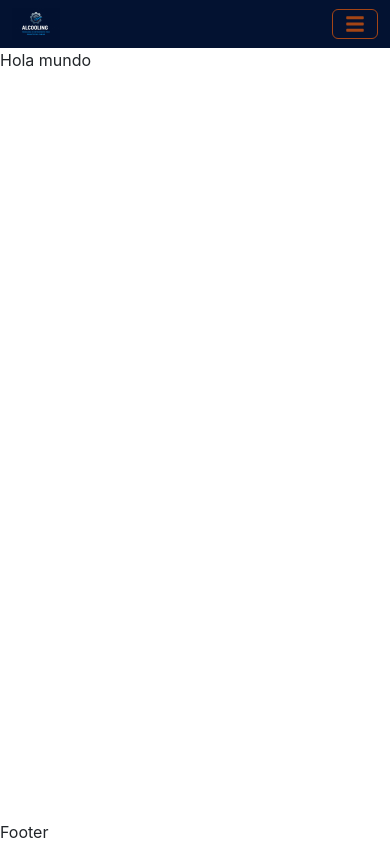
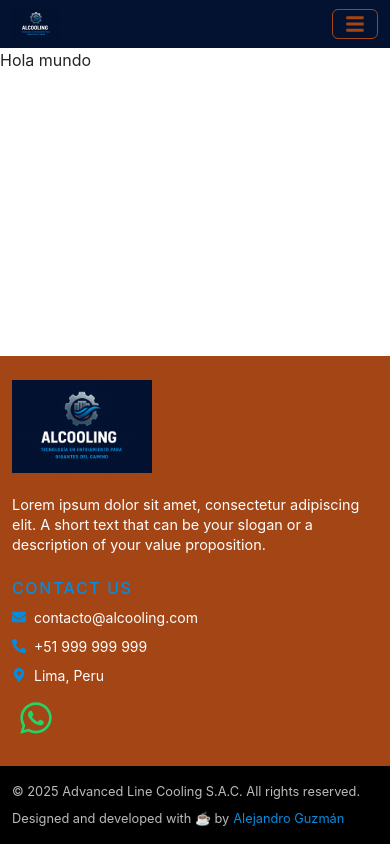
Before and after one commit to jAlejandroGM/advancedline-cooling-web, a React (Vite) app: page / in a window 390 px wide. Built offline with nearby package versions, Linux system fonts and the light colour scheme.

Commit message:
feat: implement Footer component with responsive design, contact information, and translations

```diff
--- a/src/components/Footer/Footer.jsx
+++ b/src/components/Footer/Footer.jsx
@@ -1,7 +1,115 @@
 import React from "react";
+import styles from "./Footer.module.css";
+import { Link } from "react-router-dom";
+import { useTranslation } from "react-i18next";
+import {
+  FaEnvelope,
+  FaPhone,
+  FaWhatsapp,
+  FaMapMarkerAlt,
+} from "react-icons/fa";
+
+const currentYear = new Date().getFullYear();
 
 const Footer = () => {
-  return <div>Footer</div>;
+  const { t } = useTranslation();
+
+  return (
+    <footer>
+      {/* Top section */}
+      <div className={`${styles.footerTop} py-4 py-md-5`}>
+        <div className="container">
+          <div className="row gy-4 align-items-start">
+            <div className="col-12 col-md-6 col-lg-5">
+              <div className="d-flex flex-column flex-sm-row flex-md-column gap-3 gap-sm-4">
+                <div>
+                  <Link
+                    to="/"
+                    aria-label={t("footer.logo-aria-label")}
+                    className="d-inline-block"
+                  >
+                    <img
+                      src="/banner-low.jpeg"
+                      alt="ALCooling logo"
+                      className={styles.footerLogoImg}
+                      decoding="async"
+                    />
+                  </Link>
+                </div>
+                <p className={`${styles.footerSlogan} mb-0`}>
+                  {t("footer.slogan")}
+                </p>
+              </div>
+            </div>
+            <div className="col-12 col-md-6 col-lg-4 ms-lg-auto">
+              <h6 className="text-uppercase">{t("footer.contact")}</h6>
+              <ul className="list-unstyled small m-0">
+                <li className="mb-2 d-flex align-items-center gap-2">
+                  <FaEnvelope size={14} color="var(--color-titles)" />
+                  <a
+                    href="mailto:contacto@alcooling.com"
+                    className={styles.footerLink}
+                  >
+                    contacto@alcooling.com
+                  </a>
+                </li>
+                <li className="mb-2 d-flex align-items-center gap-2">
+                  <FaPhone
+                    size={14}
+                    color="var(--color-titles)"
+                    className={styles.phoneIcon}
+                  />
+                  <a href="tel:+51999999999" className={styles.footerLink}>
+                    +51 999 999 999
+                  </a>
+                </li>
+                <li className="mb-2 d-flex align-items-center gap-2">
+                  <FaMapMarkerAlt size={14} color="var(--color-titles)" />
+                  <span className="d-block">{t("footer.dir")}</span>
+                </li>
+              </ul>
+              <div>
+                <a
+                  href="https://wa.me/51999999999"
+                  target="_blank"
+                  rel="noopener noreferrer"
+                  aria-label={t("topbar.wsp-aria-label")}
+                  className={styles.wspCta}
+                  title={t("topbar.wsp-aria-label")}
+                >
+                  <FaWhatsapp size={36} />
+                </a>
+              </div>
+            </div>
+          </div>
+        </div>
+      </div>
+      {/* Bottom section */}
+      <div className={`bg-black  ${styles.footerBottom} py-3`}>
+        <div className="container">
+          <div className="d-flex flex-column flex-sm-row justify-content-between align-items-start align-items-sm-center gap-2">
+            <div>
+              <span>
+                © {currentYear} Advanced Line Cooling S.A.C.{" "}
+                {t("footer.legal.copyrigth")}
+              </span>
+            </div>
+            <div className="text-sm-end">
+              <span className="me-1">{t("footer.legal.designedBy")}</span>
+              <a
+                href="https://github.com/jAlejandroGM"
+                target="_blank"
+                rel="noopener noreferrer"
+                aria-label={t("footer.legal.aria-label")}
+              >
+                Alejandro Guzmán
+              </a>
+            </div>
+          </div>
+        </div>
+      </div>
+    </footer>
+  );
 };
 
 export default Footer;
--- a/src/components/Footer/Footer.module.css
+++ b/src/components/Footer/Footer.module.css
@@ -0,0 +1,65 @@
+.footerTop {
+  background-color: var(--color-wood);
+  color: var(--color-white);
+}
+.footerLogoImg {
+  display: block;
+  max-width: 140px;
+  height: auto;
+}
+.footerSlogan {
+  font-size: 0.9rem;
+  line-height: 1.4;
+}
+.footerLink {
+  transition: color 0.2s ease-in-out;
+}
+.footerLink:hover,
+.footerLink:focus {
+  color: var(--color-titles);
+  text-decoration: underline;
+}
+.footerBottom {
+  color: #bbb;
+  font-size: 0.8rem;
+}
+.footerBottom a {
+  color: var(--color-titles);
+}
+.footerBottom a:hover,
+.footerBottom a:focus {
+  text-decoration: underline;
+}
+
+footer h6 {
+  color: var(--color-titles);
+  letter-spacing: 0.1em;
+  font-size: 1rem;
+}
+
+@media (min-width: 768px) {
+  footer h6 {
+    font-size: 1.25rem;
+    font-weight: 700;
+  }
+}
+
+.phoneIcon {
+  transform: scaleX(-1);
+}
+
+.wspCta {
+  display: inline-flex;
+  align-items: center;
+  justify-content: center;
+  width: 48px;
+  height: 48px;
+  border-radius: 50%;
+  color: var(--color-whatsapp);
+  transition: background-color 0.25s ease, transform 0.25s ease;
+}
+.wspCta:hover,
+.wspCta:focus {
+  background: rgba(0, 0, 0, 0.15);
+  transform: scale(1.05);
+}
--- a/src/locales/en/translation.json
+++ b/src/locales/en/translation.json
@@ -13,5 +13,16 @@
     "knowledge": "Knowledge",
     "products": "Products",
     "contact": "Contact us"
+  },
+  "footer": {
+    "logo-aria-label": "Go to home",
+    "slogan": "Lorem ipsum dolor sit amet, consectetur adipiscing elit. A short text that can be your slogan or a description of your value proposition.",
+    "contact": "Contact us",
+    "dir": "Lima, Peru",
+    "legal": {
+      "copyrigth": "All rights reserved.",
+      "designedBy": "Designed and developed with ☕ by",
+      "aria-label": "Go to Alejandro Guzmán's GitHub profile"
+    }
   }
 }
--- a/src/locales/es/translation.json
+++ b/src/locales/es/translation.json
@@ -13,5 +13,16 @@
     "knowledge": "Conocimiento",
     "products": "Productos",
     "contact": "Contáctanos"
+  },
+  "footer": {
+    "logo-aria-label": "Ir a inicio",
+    "slogan": "Lorem ipsum dolor sit amet, consectetur adipiscing elit. Breve texto que puede ser tu slogan o una descripción de la propuesta de valor.",
+    "contact": "Contáctanos",
+    "dir": "Lima, Perú",
+    "legal": {
+      "copyrigth": "Todos los derechos reservados.",
+      "designedBy": "Diseñado y desarrollado con ☕ por",
+      "aria-label": "Ir al perfil de GitHub de Alejandro Guzmán"
+    }
   }
 }
```
